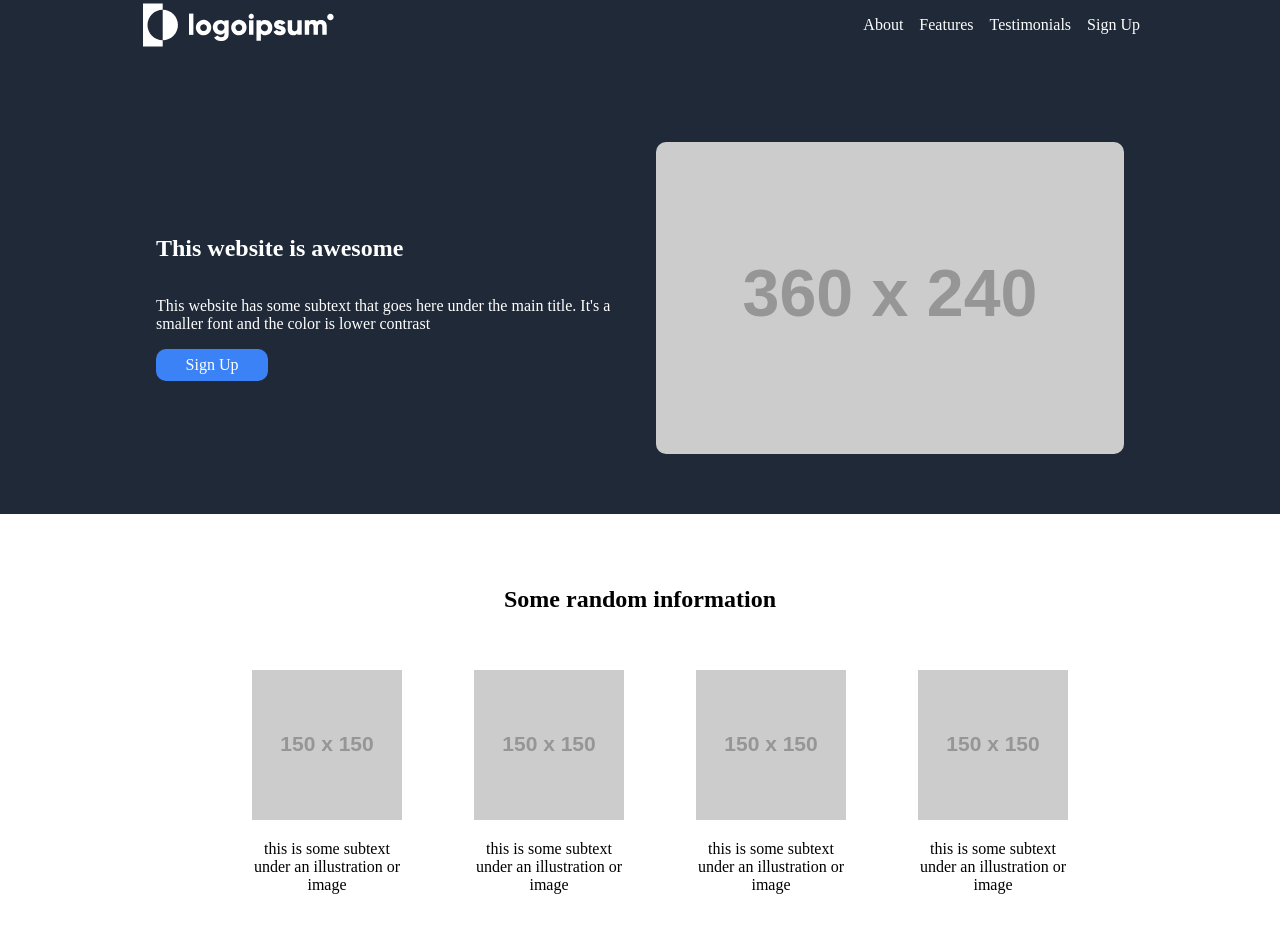
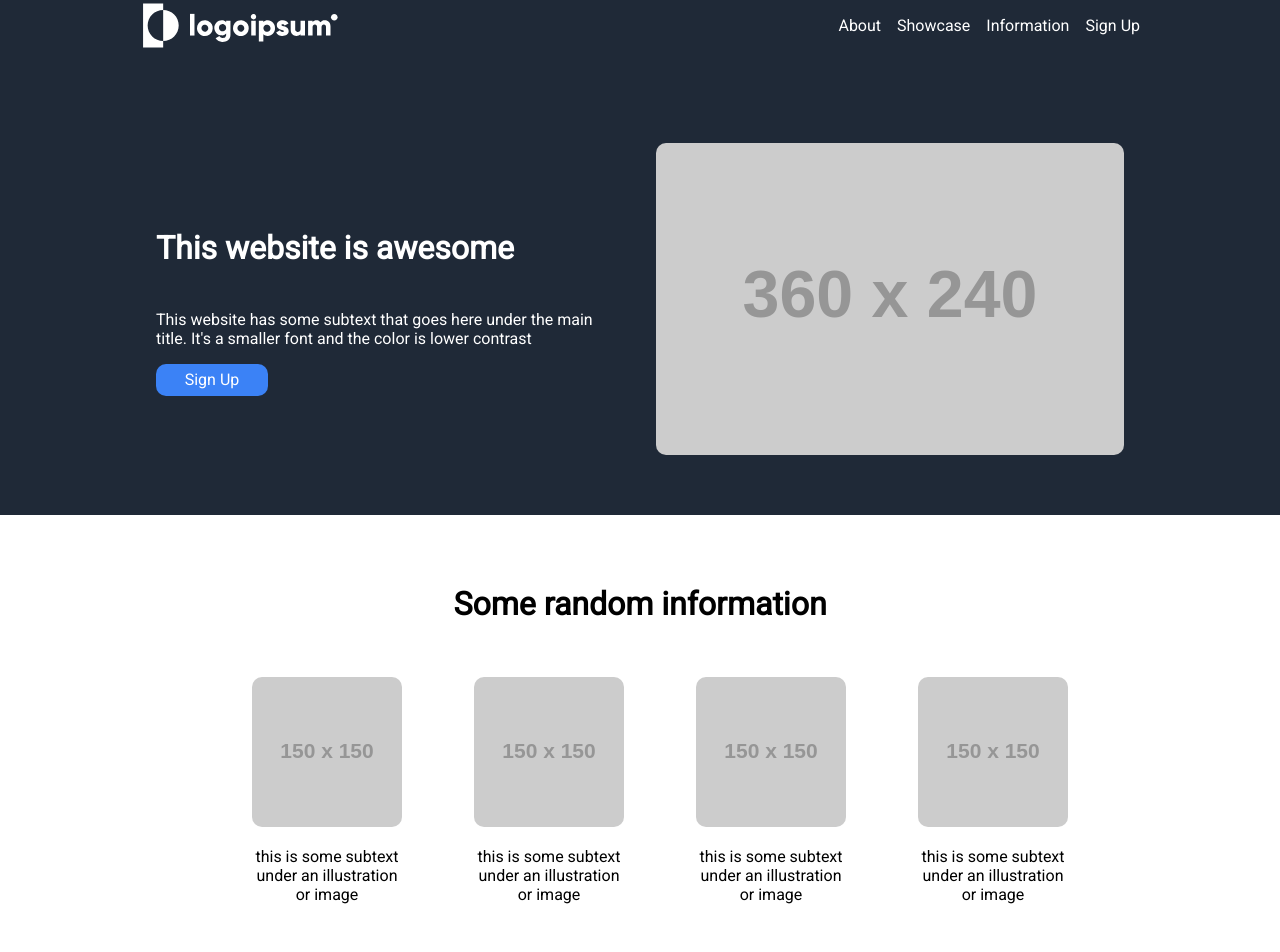
Before and after one commit to ssaturgo/landing-page-template, a plain HTML site: page index.html in a window 1280 px wide. Shown: the top 952 px of the page. Drawn offline with Linux system fonts and the light colour scheme; placeholder pictures from the web are drawn by us.

Commit message:
Edited HTML/CSS File
I finalized the website by adding new fonts and resizing headers and paragraphs

```diff
--- a/CSS/style.css
+++ b/CSS/style.css
@@ -1,26 +1,30 @@
+
+/* Variables */
 :root{
-    --main-color: black;
-    --accent-color: #3b82f6;
+    --main-color: #1f2937;
+    --accent-color: #ffffff;
+    --button-color: #3b82f6;
     --text-color-solid: white;
     --text-color-light: black;
-    --background-color-solid: #1f2937;
-    --background-color-light: #ffffff;
-    --background-color-gray: #e5e7eb;
-
     --section-size: 400px;
     --contact-size: 300px;
-    --credits-size: 1rem;
-}
-
-* {
-    /*border: orange 1px solid;*/
+    --credits-size: 50px;
 }
 
 body {
     margin: 0;
-    background-color: var(--background-color-solid);
+    background-color: var(--main-color);
+    font-family: 'Roboto', sans-serif;
 }
 
+h2 {
+    font-size: 2rem;
+}
+h3 {
+    font-size: 1rem;
+}
+
+/* Navigation Links*/
 nav {
     display: flex;
     justify-content: space-between;
@@ -29,37 +33,34 @@ nav {
     margin: 0 auto;
     color: var(--text-color-solid);
 }
-
 nav ul{
     display: flex;
     flex-direction: row;
     gap: 1rem;
 }
-
 nav li {
     list-style: none;
 }
-
 nav a {
     color: var(--text-color-solid);
     text-decoration: none;
 }
-
 #main-logo {
     display: flex;
 }
 
+/* Classes/Global */
 .solid {
-    background-color: var(--background-color-solid);
+    background-color: var(--main-color);
     color: var(--text-color-solid);
     max-width: 1000px;
 }
 .light {
-    background-color: var(--background-color-light);
+    background-color: var(--accent-color);
     color: var(--text-color-light);
 }
 .button {
-    background-color: var(--accent-color);
+    background-color: var(--button-color);
     display: flex;
     justify-content: center;
     align-items: center;
@@ -69,47 +70,6 @@ nav a {
     text-decoration: none;
     border-radius: 10px;
 }
-
-section {
-    display: flex;
-    margin: 0 auto;
-    height: var(--section-size);
-    padding: 2rem;
-}
-
-#about .content{
-    display: flex;
-    flex-direction: row;
-}
-
-#about .content div {
-    width: 50%;
-    height: 100%;
-    display: flex;
-    flex-direction: column;
-    justify-content: center;
-    padding: 1rem;
-}
-
-#about img {
-    border-radius: 10px;
-}
-
-#features {
-    display: flex;
-    flex-direction: column;
-    text-align: center;
-}
-#features ul {
-    display: flex;
-    list-style: none;
-    justify-content: space-evenly;
-}
-
-#features li {
-    width: 150px;
-}
-
 .content {
     display: flex;
     flex-direction: column;
@@ -120,23 +80,64 @@ section {
     margin: 0 auto;
 }
 
-#quote {
-    background-color: var(--background-color-gray);
+section {
+    display: flex;
+    margin: 0 auto;
+    height: var(--section-size);
+    padding: 2rem;
 }
 
+/* About */
+#about .content{
+    display: flex;
+    flex-direction: row;
+}
+#about .content div {
+    width: 50%;
+    height: 100%;
+    display: flex;
+    flex-direction: column;
+    justify-content: center;
+    padding: 1rem;
+}
+#about img {
+    border-radius: 10px;
+}
+
+/* Features */
+#showcase {
+    display: flex;
+    flex-direction: column;
+    text-align: center;
+}
+#showcase ul {
+    display: flex;
+    list-style: none;
+    justify-content: space-evenly;
+}
+#showcase li {
+    width: 150px;
+}
+#showcase img {
+    border-radius: 10px;
+}
+
+/* Quote*/
+#quote {
+    background-color: #e5e7eb;
+}
 #quote .content {
     justify-content: center;
 }
-
 #quote p {
     text-align: right;
 }
 
+/* Contact */
 #contact {
     height: var(--contact-size);
     align-items: center;
 }
-
 #contact .content {
     display: flex;
     flex-direction: row;
@@ -144,18 +145,19 @@ section {
     align-items: center;
     height: 150px;
 
-    background-color: var(--accent-color);
+    background-color: var(--button-color);
     border-radius: 10px;
     color: var(--text-color-solid);
 }
-
 #contact .button {
     border: 3px white solid;
 }
 
+/* Credits*/
 #credits {
     height: var(--credits-size);
     color: var(--text-color-solid);
     justify-content: center;
     align-items: center;
+    padding: 0;
 }
--- a/index.html
+++ b/index.html
@@ -7,6 +7,8 @@
     <meta http-equiv="X-UA-Compatible" content="ie=edge">
     <title>Title Here</title>
     <link rel="stylesheet" href="CSS/style.css">
+
+    <link href="https://fonts.googleapis.com/css2?family=Roboto&display=swap" rel="stylesheet">
 </head>
 <body>
 
@@ -14,8 +16,8 @@
     <a id="main-logo" href=""><img src="SVG/logo.svg" alt="logo"></a>
     <ul>
         <li><a href="">About</a></li>
-        <li><a href="">Features</a></li>
-        <li><a href="">Testimonials</a></li>
+        <li><a href="">Showcase</a></li>
+        <li><a href="">Information</a></li>
         <li><a href="">Sign Up</a></li>
     </ul>
 </nav>
@@ -33,7 +35,7 @@
     </div>
 </section>
 
-<section id="features" class="light">
+<section id="showcase" class="light">
     <div class="content">
         <h2>Some random information</h2>
         <ul>
```
